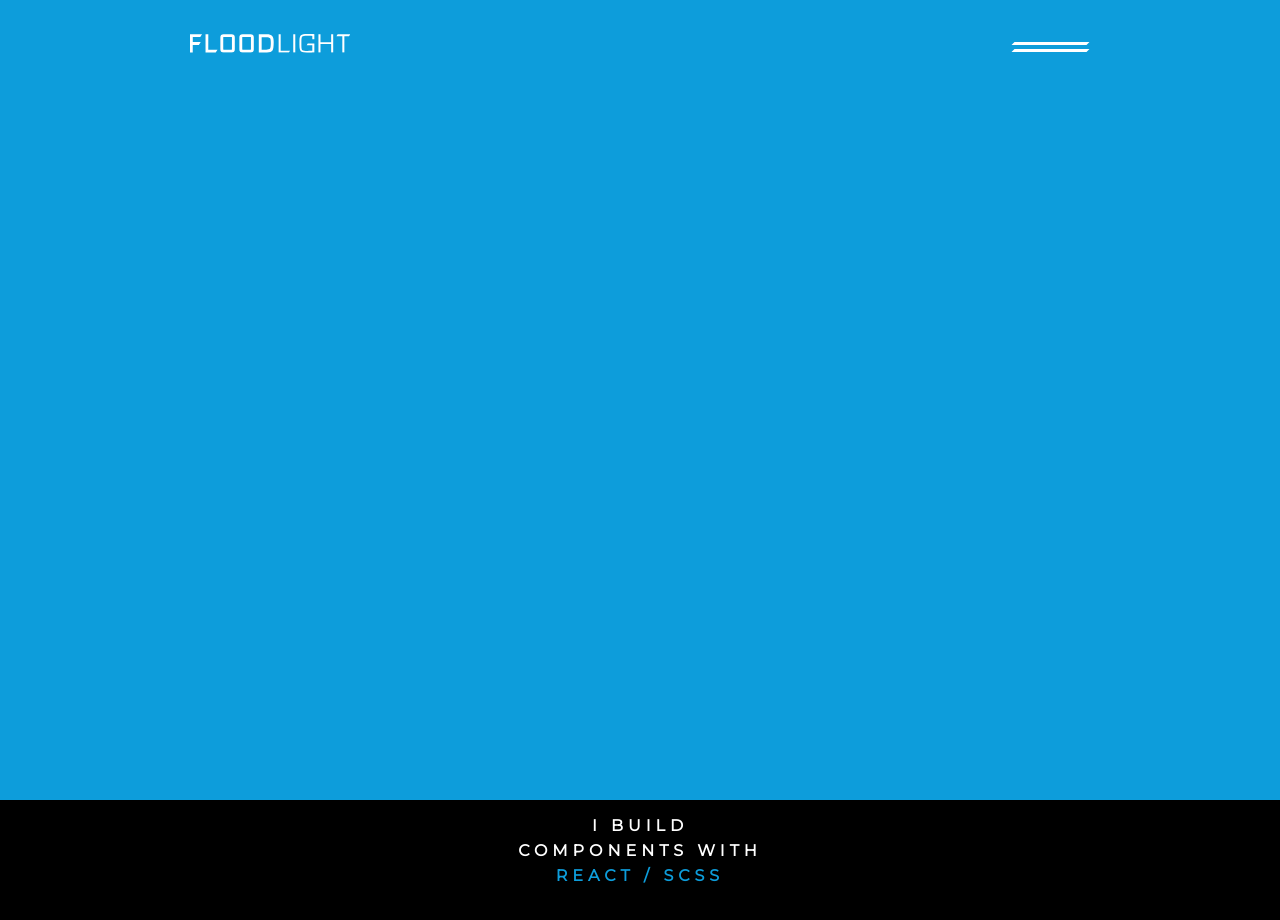
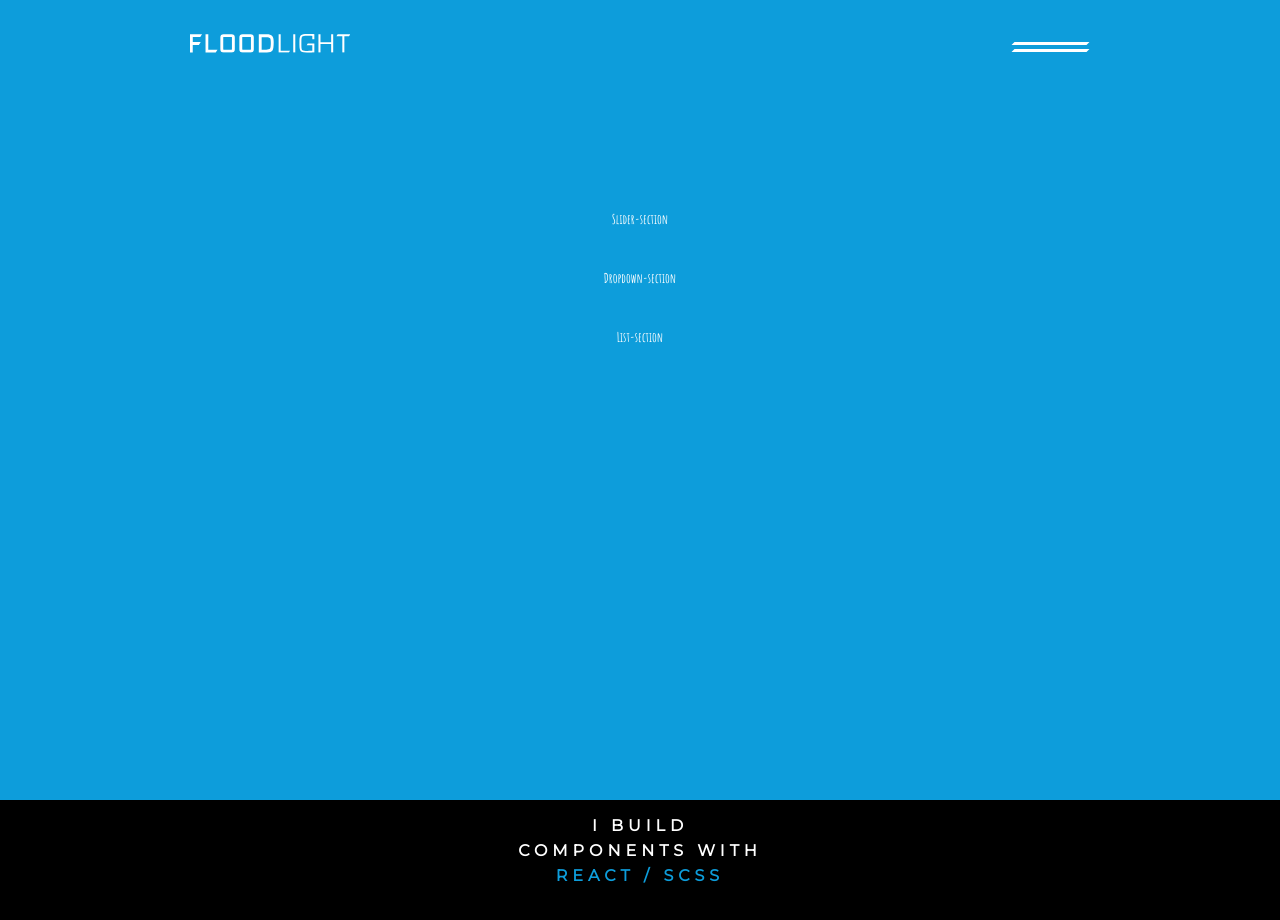
Before and after one commit to gerrgg/floodlight-design-react, a React (Create React App) app: page / in a window 1280 px wide. Both pictures are taken after a click on the button 1052 px from the left and 45 px from the top of the page. Shown: the top 920 px of the page. Built offline with nearby package versions, Linux system fonts and the light colour scheme; no server answers.

Commit message:
add items to nav

```diff
--- a/public/index.html
+++ b/public/index.html
@@ -11,7 +11,7 @@
     />
     <link rel="preconnect" href="https://fonts.gstatic.com" />
     <link
-      href="https://fonts.googleapis.com/css2?family=Montserrat:wght@400&family=Rock+Salt&display=swap"
+      href="https://fonts.googleapis.com/css2?family=Montserrat:wght@400&family=Amatic+SC:wght@700&display=swap"
       rel="stylesheet"
     />
 
--- a/src/components/navigation.js
+++ b/src/components/navigation.js
@@ -1,6 +1,6 @@
 import React from "react";
 
-const Navigation = ({ show }) => {
+const Navigation = ({ show, setShow }) => {
   const style = show
     ? {
         opacity: "100%",
@@ -11,7 +11,33 @@ const Navigation = ({ show }) => {
         zIndex: -1,
       };
 
-  return <nav id="navigation" style={style}></nav>;
+  const links = ["slider-section", "dropdown-section", "list-section"];
+
+  return (
+    <nav id="navigation" style={style}>
+      <ul>
+        {links.map((link) => (
+          <li>
+            <button
+              className="button"
+              href={`#${link}`}
+              onClick={() => {
+                setShow(false);
+                const e = document.getElementById(link);
+
+                if (e) {
+                  window.location.hash = link;
+                  e.scrollIntoView({ behavior: "smooth" });
+                }
+              }}
+            >
+              {link[0].toUpperCase() + link.substring(1)}
+            </button>
+          </li>
+        ))}
+      </ul>
+    </nav>
+  );
 };
 
 export default Navigation;
--- a/src/pages/Home.js
+++ b/src/pages/Home.js
@@ -98,7 +98,7 @@ const DropdownSection = () => {
   const [color, setColor] = useState("#ee4141");
 
   return (
-    <div id="slider-section" style={{ height: 500, marginTop: 250 }}>
+    <div id="dropdown-section" style={{ height: 500, marginTop: 250 }}>
       <Color color={color}>Pick and Choose</Color>
       <h2 style={styles.header}>Dropdowns</h2>
       <Qoute
@@ -141,7 +141,7 @@ const FilterSection = () => {
   }, []);
 
   return (
-    <div id="filter-section" style={{ height: 500, margin: "250px 0" }}>
+    <div id="list-section" style={{ height: 500, margin: "250px 0" }}>
       <Color color={color}>Search and Click</Color>
       <h2 style={styles.header}>FILTERING LISTS</h2>
       <Qoute
--- a/src/scss/navigation.scss
+++ b/src/scss/navigation.scss
@@ -6,5 +6,17 @@ nav#navigation {
   z-index: -1;
   background-color: $navigationBackgroundColor;
   transition: opacity 0.5s;
-  padding: 0 1rem;
+
+  ul {
+    list-style: none;
+    font-size: 3rem;
+    transform: translateY(100%);
+    li {
+      text-align: center;
+      button {
+        color: #fff;
+        font-family: "Amatic SC", cursive;
+      }
+    }
+  }
 }
```
Also changed, not shown: 1 other file (tests, documents, lock files or other folders).
